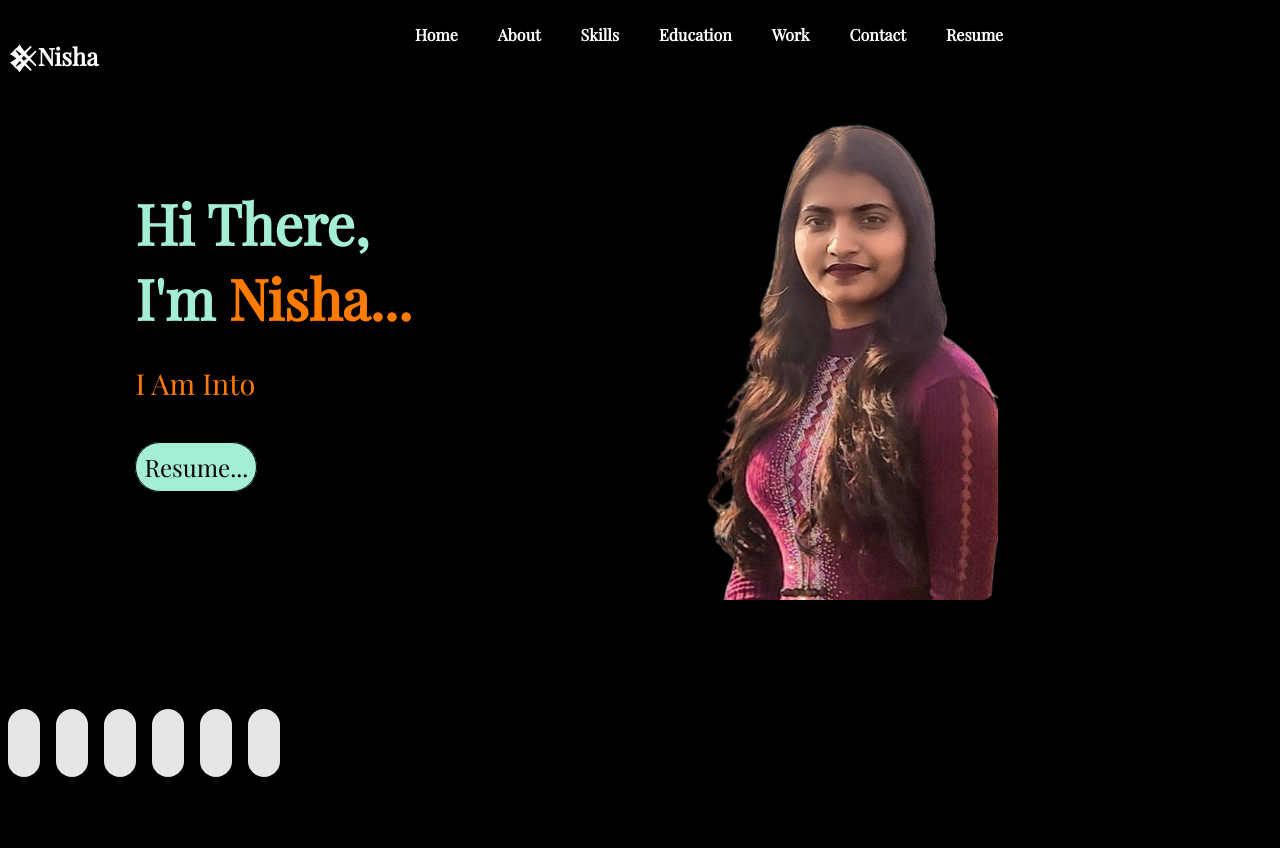
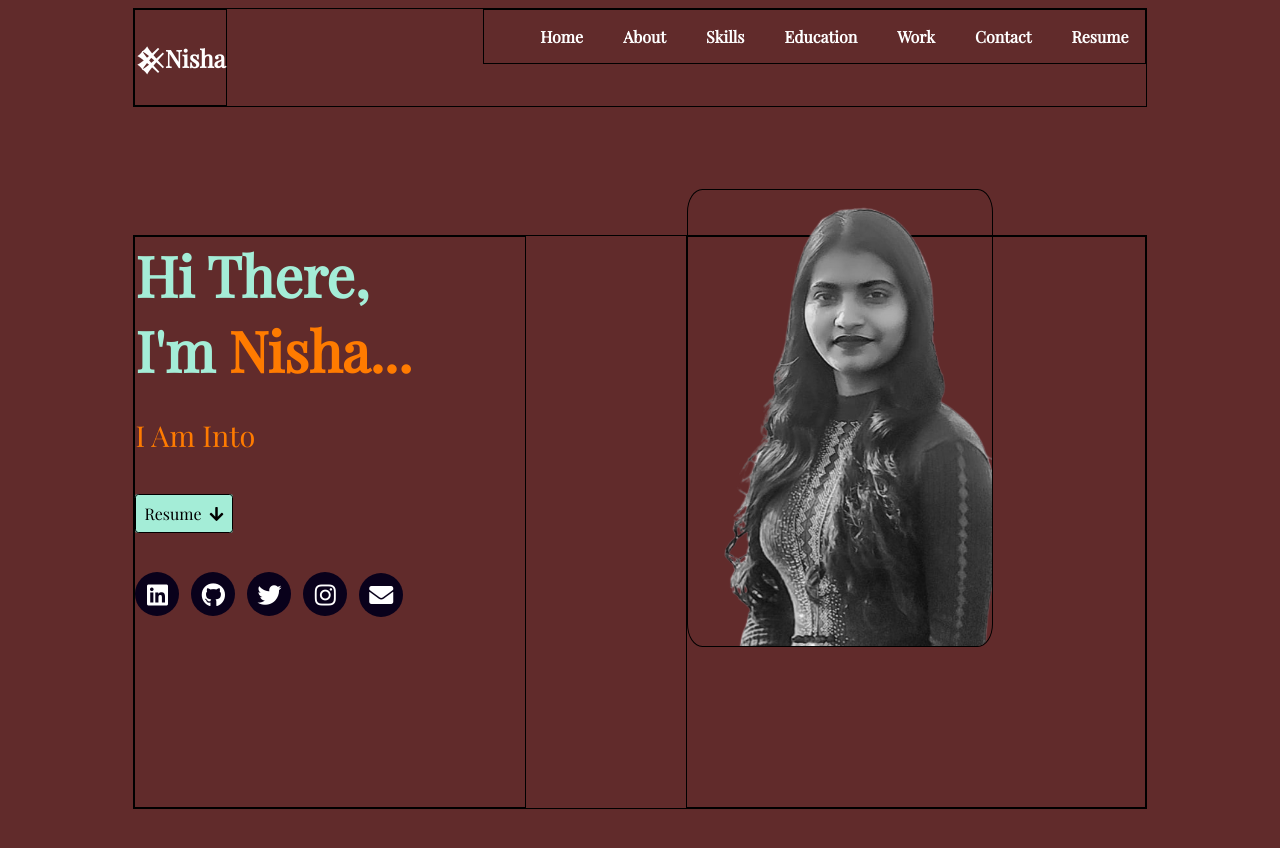
Before and after one commit to nisha270/nisha270.github.io, a plain HTML site: page index.html in a window 1280 px wide. Before the commit the page ends 800 px from the top, so only its background shows below. Drawn offline with nearby package versions, Linux system fonts and the light colour scheme.

Commit message:
home page

```diff
--- a/index.html
+++ b/index.html
@@ -4,13 +4,14 @@
     <meta charset="UTF-8">
     <meta http-equiv="X-UA-Compatible" content="IE=edge">
     <meta name="viewport" content="width=device-width, initial-scale=1.0">
-    <link id='favicon' rel="shortcut icon" href="./assests/images/favicon.ico" type="image/x-png">
-    <link rel="stylesheet" href="style.css">
-    <link id='favicon' rel="shortcut icon" href="./assests/images/favicon.ico" type="image/x-png">
-   <script src="index.js"></script>
+    <link rel="stylesheet" href="./style.css">
+    <link rel="stylesheet" href="https://cdnjs.cloudflare.com/ajax/libs/font-awesome/5.15.3/css/all.min.css" integrity="sha512-iBBXm8fW90+nuLcSKlbmrPcLa0OT92xO1BIsZ+ywDWZCvqsWgccV3gFoRBv0z+8dLJgyAHIhR35VZc2oM/gI1w==" crossorigin="anonymous" referrerpolicy="no-referrer" />
+
+    <!-- <link rel="stylesheet" href="https://cdnjs.cloudflare.com/ajax/libs/font-awesome/4.7.0/css/font-awesome.min.css"> -->
     <title>Nisha | Portfolio</title>
 </head>
 <body>
+    <!-- navbar -->
     <nav class = navbar>
         <div class="nav">
             <div class="nav_left">
@@ -24,7 +25,7 @@
                     <li><a href="#">Education</a></li>
                     <li><a href="#">Work</a></li>
                     <li><a href="#">Contact</a></li>
-                    <li><a href="#">Resume</a></li>
+                    <li><a href="./images/fw21_0411-Nisha-Gupta-Resume.pdf">Resume</a></li>
                 </ul>
             </div>
         </div>
@@ -36,25 +37,30 @@
         <h1 class="ft1" style="color: #a4edd7;">Hi There, <br><span style="color: #a4edd7;">I'm</span> <span style="color: #ff7b00;"> Nisha...</span></h1>
         <p class="ft2" style="color: #ff7b00;">I Am Into <spa class="typing-text"></spa></p>
         <br>
-        <a style="background-color: #a4edd7;color: black;" href="./images/fw21_0411-Nisha-Gupta-Resume.pdf" class="resume" id="resume1" download>Resume... </a><br>
+        <span class="res" id="nisha1">
+            <a  style="background-color: #a4edd7;color: black;" href="./images/fw21_0411-Nisha-Gupta-Resume.pdf" class="resume" download >Resume &nbsp;<i style="color: black;" class='fas fa-arrow-down'></i></a><br>
+        </span>
+        <div class="socials">
+            <ul class="social-icons">
+              <li><a class="linkedin" href="https://www.linkedin.com/in/nisha-gupta-b25662238/" target="_blank"><i class="fab fa-linkedin"></i></a></li>
+              <li><a class="github" href="https://github.com/nisha270" target="_blank"><i class="fab fa-github"></i></a></li>
+              <li><a class="twitter" href="https://twitter.com/Nisha_2707" target="_blank"><i class="fab fa-twitter"></i></a></li>
+              <li><a class="instagram" href="https://www.instagram.com/nisha_g__/"><i class="fab fa-instagram" target="_blank"></i></a></li>
+              <li><a href="mailto:nishaguptag399@gmail.com" class="fas fa-envelope" target="_blank"></a></li>
 
+            </ul>
+          </div>
 
     </div>
     <div class="home_right">
-        <img src="./images/nisha_picture.png" alt="nisha">
+        <img src="./images/nisha11-2-removebg-preview.png" alt="nisha">
     </div>
 
+
  </section>
- <div class="share">
 
-    <a href="https://www.linkedin.com/in/pallavi-pandey-8237791a0/" class="fab fa-linkedin" target="_blank"></a>
-    <a href="https://github.com/Pallavi679" class="fab fa-github" target="_blank"></a>
-    <a href="mailto:pallavipandey572@gmail.com" class="fas fa-envelope" target="_blank"></a>
-    <a href="https://twitter.com/Pallavi47044895" class="fab fa-twitter" target="_blank"></a>
-    <a href="https://www.instagram.com/pallavi6403/" class="fab fa-instagram" target="_blank"></a>
-
-    <a href="https://www.kaggle.com/pallavipandey080601/account" class="fab fa-kaggle" target="_blank"></a>
-</div>
 
 </body>
 </html>
+
+<script src="index.js"></script>
--- a/index.js
+++ b/index.js
@@ -1,4 +1,4 @@
-let ResumeBtn=document.getElementById("resume1")
-ResumeBtn.onclick=()=>{
-  window.open("./images/fw21_0411-Nisha-Gupta-Resume.pdf", "_blank")
-}
+let ResumeBtn=document.querySelector("#nisha1")
+ResumeBtn.addEventListener("click",()=>{
+    window.open("./images/fw21_0411-Nisha-Gupta-Resume.pdf", "_blank")
+})
--- a/style.css
+++ b/style.css
@@ -9,23 +9,28 @@
 font-family: 'Playfair Display', serif;
 color:white;
 text-decoration: none;
-background-color: rgb(97, 43, 43);
-background-color: black;
+
 /* height: 500px; */
 }
+body{
+  background-color: rgb(97, 43, 43);
+/* background-color: black; */
+}
 .nav{
-  /* border: 1px solid white; */
+  border: 1px solid black;
   width: 80%;
+  height: auto;
   display: flex;
+  margin: auto;
   font-weight: bold;
   justify-content: space-between;
 }
 .nav_left{
-  /* border: 1px solid white; */
+  border: 1px solid black;
 
 }
 .nav_right ul{
-  /* border: 1px solid white; */
+  border: 1px solid black;
   margin: auto;
   padding: 1rem;
   display: flex;
@@ -42,13 +47,16 @@ background-color: black;
 
 }
 
-/* home */
+/* home page*/
 .home{
   border: 1px solid black;
   width: 80%;
-  margin: auto;
+  height: auto;
+  margin: 8rem auto ;
+  /* margin: auto; */
   display: flex;
-  gap: 2rem;
+
+  gap: 10rem;
   justify-content: space-around;
 }
 .home_left{
@@ -61,11 +69,13 @@ background-color: black;
 }
 .home_right img{
   border: 1px solid black;
+  margin: -3rem 3rem 0px 0px;
   border-radius: 5%;
   height: 80%;
 }
+
 .home_left{
-  margin: 5rem 0rem 0rem 0rem;
+  /* margin: 5rem 0rem 0rem 0rem; */
 }
 .ft1 {
   font-size: 3.5rem;
@@ -81,17 +91,63 @@ background-color: black;
   border-radius: 1.9rem;
   font-size: 1.5rem;
 }
-.share a{
-  border:  2px solid white;
-  height: 4rem;
-  width: 4rem;
-  padding: 1rem;
-  text-align: center;
-  border-radius: 5rem;
-  font-size: 1.7rem;
-  margin-right: 1rem;
-  transition: .2s;
-  background: rgb(230, 230, 230);
-  color: #02094b;
-  border: none;
+.res{
+  border: 1px solid black;
+  padding: 0.5rem;
+  background-color: #a4edd7;
+  font: bold;
+
+  border-radius: .2rem;
 }
+.socials{
+  /* border: 1px solid black; */
+
+  position: relative;
+  margin-top: 3rem;
+}
+.socials .social-icons {
+  padding-left:0;
+  margin-bottom:0;
+  list-style:none
+}
+.socials .social-icons li {
+  display:inline-block;
+  margin-bottom:14px
+}
+.social-icons a {
+  font-size:1.5rem;
+  display:inline-block;
+  line-height:44px;
+  color: white;
+  background-color:#09011b;
+  width:44px;
+  height:44px;
+  text-align:center;
+  margin-right:8px;
+  border-radius:100%;
+  -webkit-transition:all .2s linear;
+  -o-transition:all .2s linear;
+  transition:all .2s linear
+}
+.social-icons a:active,.social-icons a:focus,.social-icons a:hover {
+  color:#fff;
+  background-color:#0685da
+}
+.social-icons a.github:hover {
+  background-color:#0e0e0e
+}
+.social-icons a.twitter:hover {
+  background-color:#00aced
+}
+.social-icons a.linkedin:hover {
+  background-color:#007bb6
+}
+.social-icons a.kaggle:hover {
+  background-color:#007bb6
+}
+.social-icons a.dev:hover {
+    background-color:#070707
+}
+.social-icons a.instagram:hover {
+    background-color:#ee00da
+}
```
Also changed, not shown: test.html (added, +72 -0 lines), images/WhatsApp Image 2023-03-21 at 03.18.29.jpg (added), images/favicon.ico (added), images/nisha11-2-removebg-preview.png (added), images/nisha11-2.jpg (added).
